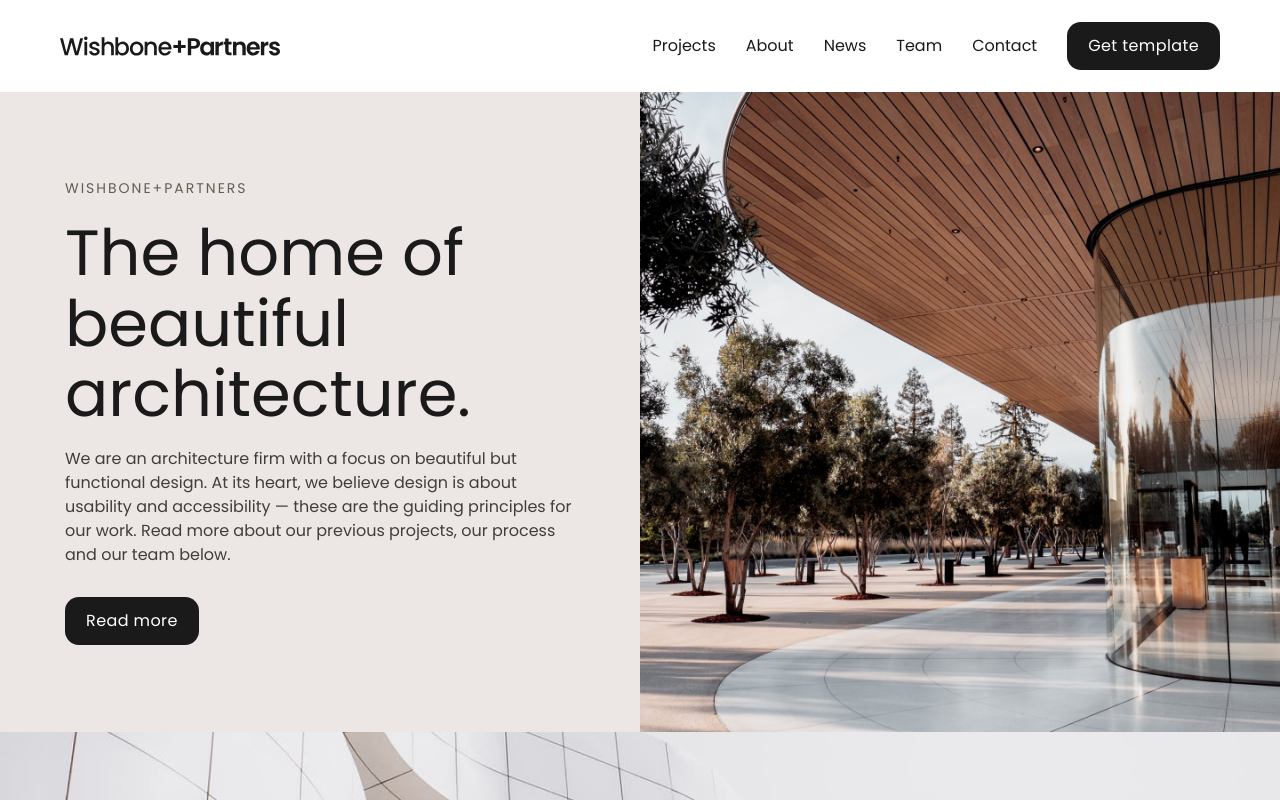
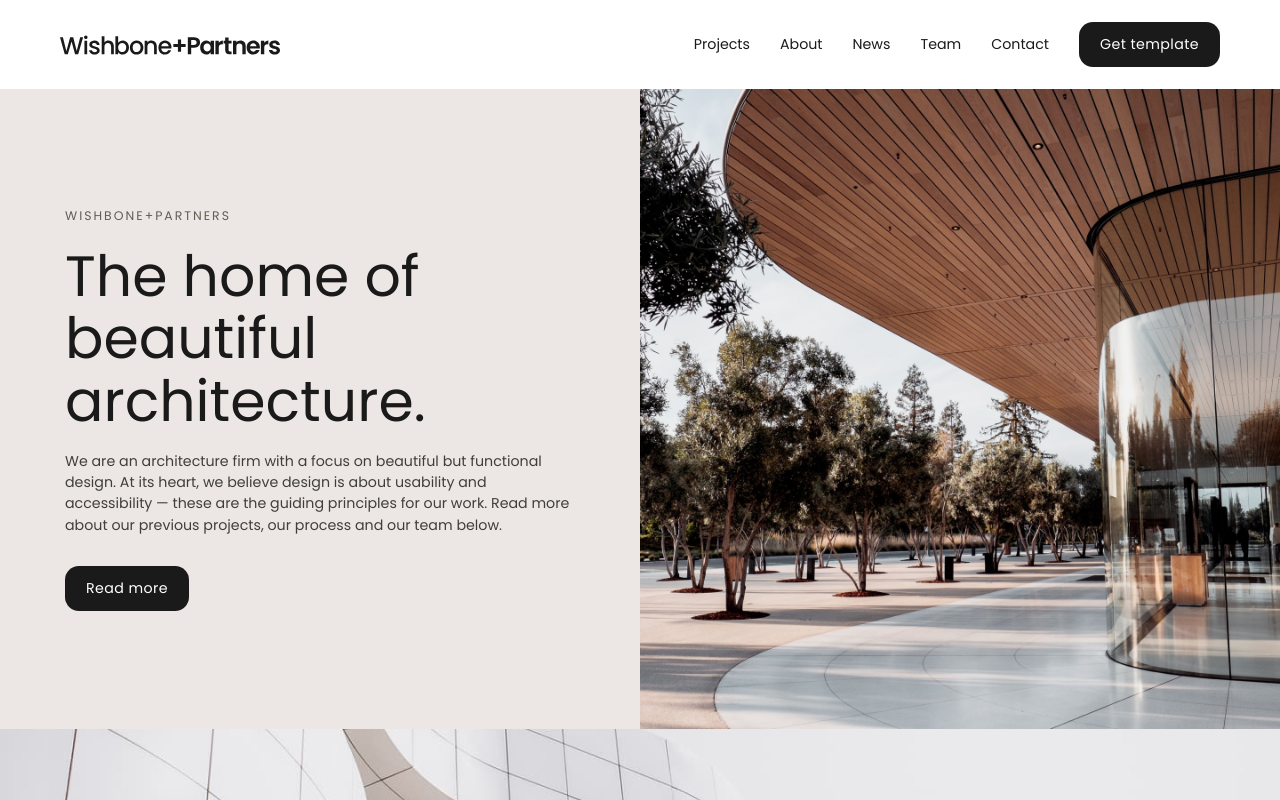
Before and after one commit to polovmenter/Wishbone, a plain HTML site: page index.html in a window 1280 px wide. Shown: the top 800 px of the page. Drawn offline with Linux system fonts and the light colour scheme.

Commit message:
Адаптировал first-screen

```diff
--- a/index.html
+++ b/index.html
@@ -11,7 +11,7 @@
 <body>
     <header class="header">
         <div class="header__inner container">
-            <a class="logo" href="#"><img src="./images/logo.svg" alt="Wishbone+Partners" width="220" height="20" loading="lazy"></a>
+            <a class="logo" href="#"><img class="logo__image" src="./images/logo.svg" alt="Wishbone+Partners" width="220" height="20" loading="lazy"></a>
             <nav class="menu">
                 <ul class="menu__list">
                     <li class="menu__item"><a class="menu__link" href="#">Projects</a></li>
--- a/scss/_global.scss
+++ b/scss/_global.scss
@@ -1,9 +1,14 @@
 body {
+    @include fluid-text(14, 16);
+
     font-family: $font-family-base;
-    font-size: 16px;
     font-weight: 400;
     line-height: 1.5;
     color: $dark-alt;
+
+    @include tablet {
+        line-height: 1.4;
+    }
 }
 
 a,
--- a/scss/_media.scss
+++ b/scss/_media.scss
@@ -1,4 +1,4 @@
-$desktop: 12000px;
+$desktop: 1200px;
 $tablet: 1024px;
 $mobile: 768px;
 $mobile-s: 520px;
--- /dev/null
+++ b/scss/_mixins.scss
@@ -0,0 +1,3 @@
+@mixin fluid-text($min, $max) {
+    font-size: clamp(#{$min}px, #{$max / 1440 * 100}vw, #{$max}px);
+}
--- a/scss/blocks/_burger-button.scss
+++ b/scss/blocks/_burger-button.scss
@@ -8,6 +8,11 @@
 
     @include tablet {
         display: flex;
+    }
+
+    @include mobile-s {
+        width: 30px;
+        height: 20px;
     }
 
     & span {
--- a/scss/blocks/_first-screen.scss
+++ b/scss/blocks/_first-screen.scss
@@ -4,32 +4,67 @@
     align-items: center;
     background-color: $light-alt;
 
+    @include mobile {
+        flex-direction: column;
+    }
+
     &__content {
         flex-basis: 50%;
+        padding: 15px;
+        display: flex;
+        justify-content: center;
+
+        @include mobile {
+            padding: 40px 15px;
+        }
 
         &-inner {
             max-width: 510px;
-            margin-inline: auto;
         }
     }
 
     &__title {
         margin-bottom: 20px;
+
+        @include tablet {
+            margin-bottom: 0;
+        }
     }
 
     &__subtitle {
-        font-size: 64px;
+        @include fluid-text(40, 64);
+
         line-height: 1.1;
         margin-bottom: 18px;
         color: $dark;
+
+        @include tablet {
+            margin-bottom: 10px;
+            line-height: 1;
+        }
     }
 
     &__text {
         margin-bottom: 30px;
+
+        @include tablet {
+            margin-bottom: 20px;
+        }
     }
 
     &__image {
         width: 50%;
         height: auto;
+        object-fit: cover;
+
+        @include mobile {
+            width: 100%;
+            max-width: 510px;
+            height: 400px;
+        }
+
+        @include mobile-s {
+            height: auto;
+        }
     }
 }
--- a/scss/blocks/_header.scss
+++ b/scss/blocks/_header.scss
@@ -2,6 +2,12 @@
     background-color: $light;
     box-shadow: 11px 11px 25px 0px rgba(9, 7, 37, 0.06);
     padding-block: 22px;
+
+    & .logo__image {
+        @include mobile-s {
+            width: 200px;
+        }
+    }
 
     & .menu {
         margin-left: auto;
--- a/scss/blocks/_highlighted.scss
+++ b/scss/blocks/_highlighted.scss
@@ -1,5 +1,6 @@
 .highlighted {
-    font-size: 14px;
+    @include fluid-text(12, 14);
+
     line-height: 1.4;
     letter-spacing: 2px;
     text-transform: uppercase;
--- a/scss/style.scss
+++ b/scss/style.scss
@@ -2,6 +2,7 @@
         "fonts",
         "vars",
         "media",
+        "mixins",
         "utils",
         "global",
         "blocks/menu",
```
Also changed, not shown: css/style.css, 1 other file.
